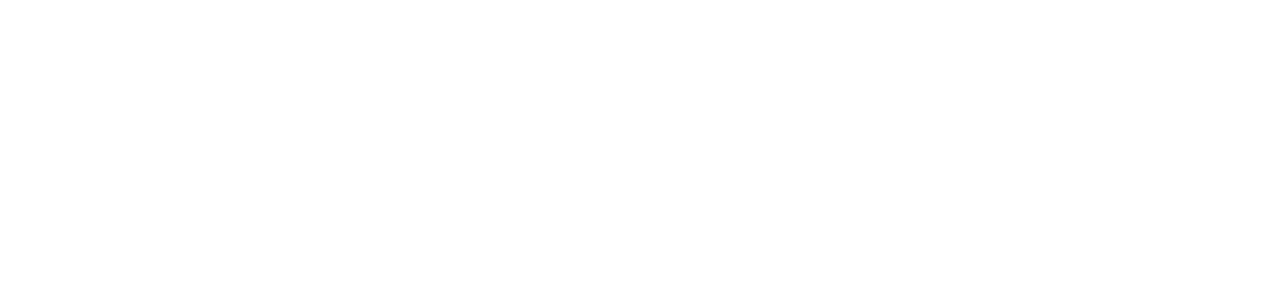
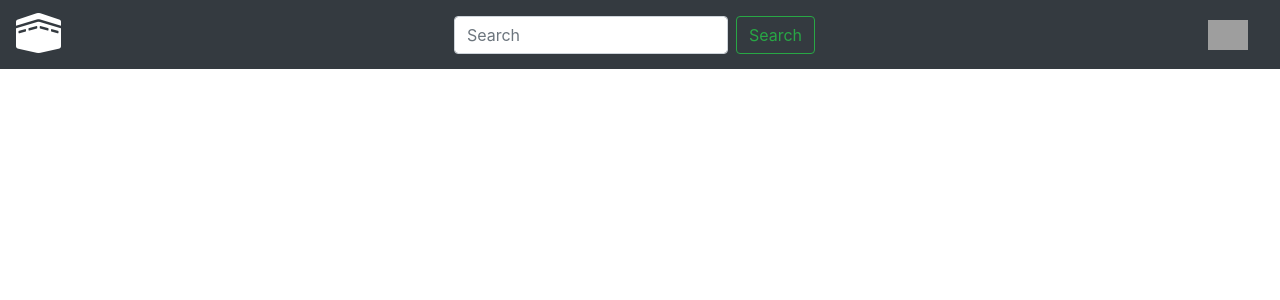
Before and after one commit to AbdelrahmanElMahdy/Azkar-HisnMuslim, a React (Create React App) app in the folder AZkar_FrontEnd/: page / in a window 1280 px wide. Shown: the top 300 px of the page. Built offline with nearby package versions, Linux system fonts and the light colour scheme; grey boxes are pictures that could not be loaded.

Commit message:
adding dependecies comment:         1- fontawesome         2- bootstrap

```diff
--- a/AZkar_FrontEnd/src/App.jsx
+++ b/AZkar_FrontEnd/src/App.jsx
@@ -1,8 +1,13 @@
+import {Route} from 'react-router-dom'
+
 import './App.css';
-import {Route} from 'react-router-dom'
+
+import NavBar from './NavBar'
+
 function App() {
   return (
     <div className="App">
+       <Route path="/" component={NavBar}/>
        <Route path="/index"    component= { props =>{ return (<div>index</div> )}} />
        <Route path="/profile"  component= { props =>{ return (<div>Profile</div>  )}} />
        <Route path="/home"     component= { props =>{ return (<div>Home</div>  )}}  />
```
Also changed, not shown: AZkar_FrontEnd/package.json (+9 -0 lines), AZkar_FrontEnd/src/index.jsx (+7 -0 lines), 1 other file (tests, documents, lock files or other folders).
